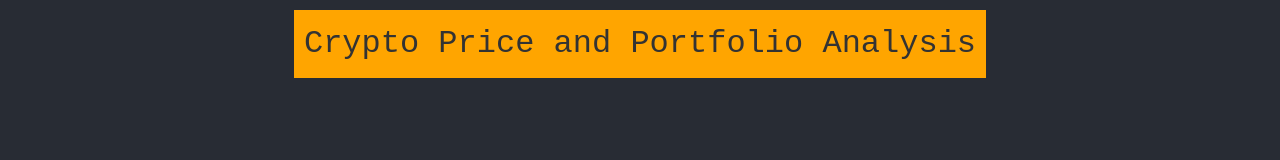
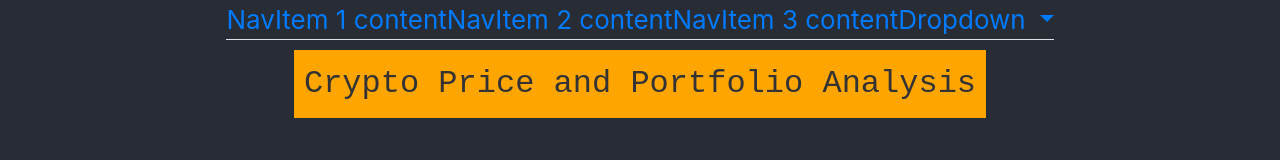
Before and after one commit to jgrantbrown/CryptoBalance, a React (Create React App) app: page / in a window 1280 px wide. Shown: the top 160 px of the page. Built offline with nearby package versions, Linux system fonts and the light colour scheme; no server answers.

Commit message:
working on router and added boostap to work on nav bar and router

```diff
--- a/package.json
+++ b/package.json
@@ -5,9 +5,11 @@
   "dependencies": {
     "bootstrap": "^4.1.3",
     "react": "^16.6.3",
+    "react-bootstrap": "^0.32.4",
     "react-dom": "^16.6.3",
     "react-flexbox-grid": "^2.1.2",
     "react-redux": "^5.1.1",
+    "react-router-dom": "^4.3.1",
     "react-scripts": "2.1.1",
     "reactstrap": "^6.5.0",
     "redux": "^4.0.1",
--- a/src/App.js
+++ b/src/App.js
@@ -8,6 +8,9 @@ import {getBTC} from './actions/cryptoactions';
 import {getLTC} from './actions/cryptoactions';
 import {getETH} from './actions/cryptoactions';
 
+import Navigation from './components/Navigation/Navigation'
+
+import { BrowserRouter as Router, Route } from 'react-router-dom';
 
 class App extends Component {
 
@@ -33,16 +36,23 @@ class App extends Component {
     return (
       <div className="App">
         <header className="App-header">
+          <Navigation />
           <p style={pStyle} >Crypto Price and Portfolio Analysis </p>
 
         </header>
         <div className="Body-container">
         <Home />
+        <Route exact path="/:portfolio" component={holdings} />
         </div>
       </div>
     );
   }
 }
 
+// EXPLAIN THIS USEAGE?
+const holdings = ({match}) => (
+  <div></div>
+)
+
 
   export default connect(null,{getPortfolios, getBTC, getLTC, getETH})(App);
--- a/src/components/Cryptos/CryptoCard.js
+++ b/src/components/Cryptos/CryptoCard.js
@@ -2,16 +2,11 @@ import React, { Component } from 'react';
 import { Row, Col,Card, CardImg, CardBody,
   CardTitle, CardSubtitle} from 'reactstrap';
 import { connect } from 'react-redux';
-// Will use this to render each crypto currency price card
 
 class CryptoCard extends Component {
 
-
-
-
-
   render(){
-    const cryptoCard = this.props.cryptos.map((crypto,index) =>
+    const cryptoCards = this.props.cryptos.map((crypto,index) =>
           <Col key={index} sm="4">
         <Card  body style={{ backgroundColor: "#44014C", width: "175px", minHeight: "100px"}}>
         <CardImg top width="90%" src="https://en.bitcoin.it/w/images/en/2/29/BC_Logo_.png" alt="Card image cap" />
@@ -23,11 +18,10 @@ class CryptoCard extends Component {
     </Col>
     )
 
-
     return(
       <div>
           <Row>
-            {cryptoCard}
+            {cryptoCards}
           </Row>
       </div>
     )
--- a/src/components/Cryptos/Home.js
+++ b/src/components/Cryptos/Home.js
@@ -9,6 +9,9 @@ import InputHolding from './InputHolding'
 // Working on addHolding
 import { connect } from 'react-redux';
 import {getHoldings} from '../../actions/holdingsactions';
+
+import { Route } from 'react-router-dom';
+
 
 class Cryptos extends Component {
 
@@ -78,12 +81,12 @@ class Cryptos extends Component {
       </Row>
           <br/>
 
-      {/* Will render the holdings of a particular portfolio */}
         <Holdings
           showHoldings={this.state.showHoldings}
           currentPortfolio={this.props.currentPortfolio}
           handleAddCoin={this.handleAddCoin}
           />
+
         <InputHolding visible={this.state.openForm} portfolioID={this.props.currentPortfolio.id} />
       </Container>
     );
--- /dev/null
+++ b/src/components/Navigation/Navigation.js
@@ -0,0 +1,37 @@
+import React, { Component } from 'react';
+import { Container, Row, Col,ButtonDropdown, DropdownToggle, DropdownMenu, DropdownItem } from 'reactstrap';
+import {Navbar, Nav, NavItem, NavDropdown, MenuItem} from 'react-bootstrap';
+import { Route } from 'react-router-dom';
+
+
+class NavDropdownExample extends React.Component {
+  handleSelect(eventKey, event) {
+    event.preventDefault();
+    alert(`selected ${eventKey}`);
+  }
+
+  render() {
+    return (
+      <Nav bsStyle="tabs" activeKey="1" onSelect={k => this.handleSelect(k)}>
+        <NavItem eventKey="1" href="/home">
+          NavItem 1 content
+        </NavItem>
+        <NavItem eventKey="2" title="Item">
+          NavItem 2 content
+        </NavItem>
+        <NavItem eventKey="3" disabled>
+          NavItem 3 content
+        </NavItem>
+        <NavDropdown eventKey="4" title="Dropdown" id="nav-dropdown">
+          <MenuItem eventKey="4.1">Action</MenuItem>
+          <MenuItem eventKey="4.2">Another action</MenuItem>
+          <MenuItem eventKey="4.3">Something else here</MenuItem>
+          <MenuItem divider />
+          <MenuItem eventKey="4.4">Separated link</MenuItem>
+        </NavDropdown>
+      </Nav>
+    );
+  }
+}
+export default NavDropdownExample;
+// render(<NavDropdownExample />);
--- a/src/components/Portfolios/Portfolios.js
+++ b/src/components/Portfolios/Portfolios.js
@@ -1,6 +1,7 @@
 import React, { Component } from 'react';
 import {  DropdownItem } from 'reactstrap';
 import { connect } from 'react-redux';
+import {Link} from 'react-router-dom'
 
 class Portfolios extends Component {
 
@@ -8,7 +9,7 @@ class Portfolios extends Component {
     console.log("Portfolios fetching:", this.props.portfolios)
         // showholding(portfolio.id) is passed back to home to execute
     const portfolioList = this.props.portfolios.map((portfolio, index) => {
-    return <DropdownItem key = {portfolio.id}  onClick={()=>this.props.toggleShowHoldings(portfolio)} > {portfolio.name}</DropdownItem>
+    return <DropdownItem  key = {portfolio.id}  onClick={()=>this.props.toggleShowHoldings(portfolio)} > <Link to={`/${portfolio.name}`}>{portfolio.name}</Link></DropdownItem>
   })
 
   return (
--- a/src/index.js
+++ b/src/index.js
@@ -11,14 +11,22 @@ import { Provider } from 'react-redux';
 import { createStore, applyMiddleware } from 'redux';
 import thunk from 'redux-thunk';
 
+// USING for routing
+import { BrowserRouter as Router, Route } from 'react-router-dom';
+
+
 // TO BE DETERMINED NAME OF REDUCERS
 const store = createStore(manageCrypto, applyMiddleware(thunk));
 const rootElement = document.getElementById('root');
 
 ReactDOM.render(
-  <Provider store={store} >
-    <App />
-  </Provider>, rootElement);
+
+    <Provider store={store} >
+      <Router>
+          <Route path="/" component={App} />
+      </Router>
+    </Provider>
+  , rootElement);
 
 
 // If you want your app to work offline and load faster, you can change
```
Also changed, not shown: src/components/Holdings/HoldingsView.js (added, +43 -0 lines), 1 other file (tests, documents, lock files or other folders).
